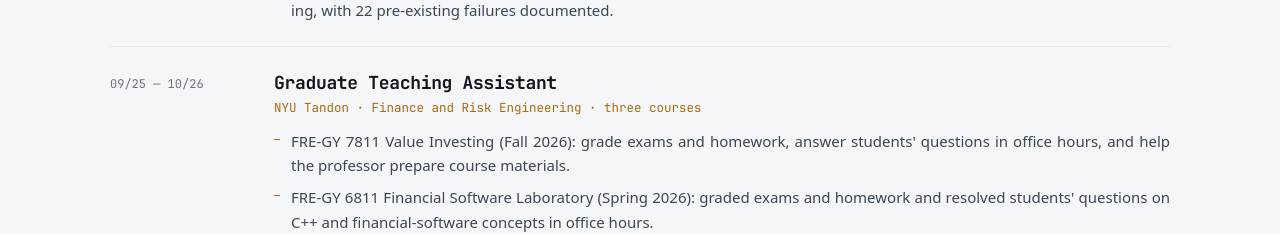
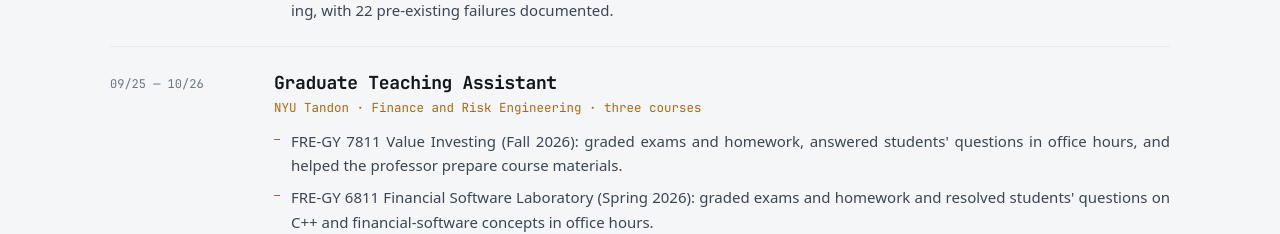
Before and after one commit to tejaspandya9598/tejaspandya9598.github.io, a plain HTML site: page index.html in a window 1280 px wide. Shown: the part 9720-9954 px from the top of the page. Drawn offline with Linux system fonts and the light colour scheme.

Commit message:
Past tense for the finished TA role; research résumé with the corrected regime bullet

```diff
--- a/index.html
+++ b/index.html
@@ -882,7 +882,7 @@ main,footer{position:relative;z-index:1}
           <h3>Graduate Teaching Assistant</h3>
           <div class="tl-org">NYU Tandon · Finance and Risk Engineering · three courses</div>
           <ul>
-            <li>FRE-GY 7811 Value Investing (Fall 2026): grade exams and homework, answer students' questions in office hours, and help the professor prepare course materials.</li>
+            <li>FRE-GY 7811 Value Investing (Fall 2026): graded exams and homework, answered students' questions in office hours, and helped the professor prepare course materials.</li>
             <li>FRE-GY 6811 Financial Software Laboratory (Spring 2026): graded exams and homework and resolved students' questions on C++ and financial-software concepts in office hours.</li>
             <li>FRE-GY 6023 Financial Economics (Fall 2025): graded exams and homework and resolved students' questions on micro-, macro- and financial economics in office hours.</li>
           </ul>
```
Also changed, not shown: src/index.template.html (+1 -1 lines), 1 other file.
